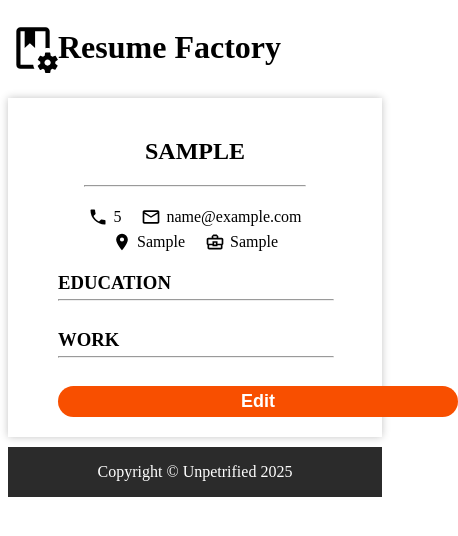
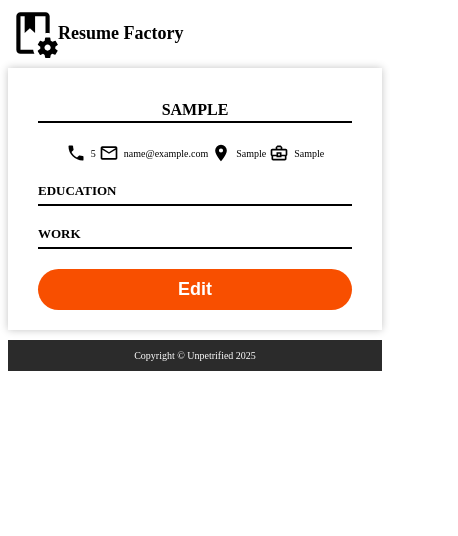
Before and after one commit to Unpetrified/resume-factory, a React (Vite) app: page / in a window 390 px wide. Both pictures are taken after typing "Sample", "name@example.com", "Sample", "5", "Sample" into the empty fields and a click on the input "Generate". Shown: the top 536 px of the page, 458 px wide, since content can reach past the window. Built offline with nearby package versions, Linux system fonts and the light colour scheme.

Commit message:
Generate CV component completed

```diff
--- a/src/components/generateComponents/generateCV.jsx
+++ b/src/components/generateComponents/generateCV.jsx
@@ -9,7 +9,7 @@ export default function Generate({editEventHandler, currentResume}) {
         <main>
             <section className="personal-info">
                 <h2>{currentResume["Personal"]["name"]}</h2>
-                <hr className="name-hr"/>
+                <div className="div-name-hr"></div>
                 <section className="contact">
                     <div><img src={phoneIcon} className='contact-icon'/><span>{currentResume["Personal"]["telephone"]}</span></div>
                     <div><img src={emailIcon} className='contact-icon'/><span>{currentResume["Personal"]["email"]}</span></div>
@@ -19,7 +19,7 @@ export default function Generate({editEventHandler, currentResume}) {
             </section>
             <section className="education">
                 <h3>Education</h3>
-                <hr className="edu-hr" />
+                <div className="div-hr"></div>
                 {currentResume["Education"].map(school => {
                     return (
                         <section key={school["key"]}>
@@ -34,7 +34,7 @@ export default function Generate({editEventHandler, currentResume}) {
             </section>
             <section className="work">
                 <h3>Work</h3>
-                <hr className="work-hr" />
+                <div className="div-hr"></div>
                 {currentResume["Work"].map(work => {
                     return (
                         <section key={work["key"]}>
@@ -56,6 +56,49 @@ export default function Generate({editEventHandler, currentResume}) {
                     )
                 })}
             </section>
+            {currentResume["Custom"].map(customField => {
+                if (customField["type"] === "list") return (
+                    <section className="custom-list work" key={customField["key"]}>
+                        <h3>{customField["name"]}</h3>
+                        <div className="div-hr"></div>
+                        <ul className="experiences">
+                            {customField["list"].map(list => {
+                                return (
+                                    <li key={list["key"]}>
+                                        {list["value"]}
+                                    </li>
+                                )
+                            })}
+                        </ul>
+                    </section>
+                )
+                else return (
+                    <section className="custom-dated work" key={customField["key"]}>
+                        <h3>{customField["name"]}</h3>
+                        <div className="div-hr"></div>
+                        {customField["dated"].map(dated => {
+                            return (
+                                <section key={dated["key"]}>
+                                    <div className="work-header">
+                                        <h4 className="company-name">{dated["name"]}</h4>
+                                        <div><h6 className="start">{dated["start"]}</h6> - <h6 className="end">{dated["end"]}</h6></div>
+                                    </div>
+                                    <p className="position">{dated["position"]}</p>
+                                    <ul className="experiences">
+                                        {dated["experience"].map(exp => {
+                                            return (
+                                                <li key={exp["key"]}>
+                                                    {exp["value"]}
+                                                </li>
+                                            )
+                                        })}
+                                    </ul>
+                                </section>
+                            )
+                    })}
+                    </section>
+                )
+            })}
             <button className='edit-btn' onClick={editEventHandler}>Edit</button>
         </main>
     )
--- a/src/style/App.css
+++ b/src/style/App.css
@@ -26,20 +26,22 @@ footer {
         display: none !important;
     }
 
+    main {
+        box-shadow: none !important;
+    }
+
     .work h3 ,
     .education h3 {
         margin: 0;
         padding: 0;
     }
 
-    .work-hr,
-    .edu-hr,
-    .name-hr {
-        display: block !important;
-        border: 1px solid black;
-        background-color: black;
-        color: black;
-        height: 0.5px;
+
+    .div-hr {
+        height: 0px !important;
+        border: 2px solid black;
+        border-bottom: none;
+        width: 100% !important;
     }
 
     button {
--- a/src/style/generateCv.css
+++ b/src/style/generateCv.css
@@ -10,12 +10,16 @@ main {
 .personal-info h2 {
     text-align: center;
     text-transform: uppercase;
+    margin-bottom: 2px;
 }
 
-.name-hr {
-    max-width: 80%;
+.div-name-hr {
+    width: 80%;
+    height: 2px;
     margin: 0 auto;
+    background-color: black;
 }
+
 
 .contact {
     display: flex;
@@ -62,10 +66,11 @@ main {
     width: 100%;
 }
 
-.edu-hr,
-.work-hr {
+.div-hr {
+    height: 2px;
+    background-color: black;
     width: 100%;
-    margin-top: 0;
+    margin: 0;
 }
 
 .school-header,
@@ -125,3 +130,48 @@ main {
     width: 400px;
     margin: 0 auto;
 }
+
+@media (max-width: 1000px) {
+    .edit-btn {
+        padding: 10px 0px;
+        margin: 0 auto;
+    }
+}
+
+/* mobile view */
+@media (max-width: 600px) {
+    h1 {
+        font-size: large;
+    }
+    h2 {
+        font-size: medium;
+    }
+    h3 {
+        font-size: small;
+    }
+    .work-header h6,
+    .school-header h6 {
+        font-size: xx-small;
+    }
+    .div-name-hr {
+        width: 100%;
+    }
+    body {
+        font-size: x-small;
+    }
+    .edit-btn {
+        max-width: 100%;
+    }
+    .contact {
+        display: flex;
+        justify-content: center;
+        align-items: center;
+        flex-wrap: wrap;
+        row-gap: 2px;
+        column-gap: 3px;
+        padding: 20px 0;
+    }
+    main {
+        padding: 20px 30px;
+    }
+}
```
